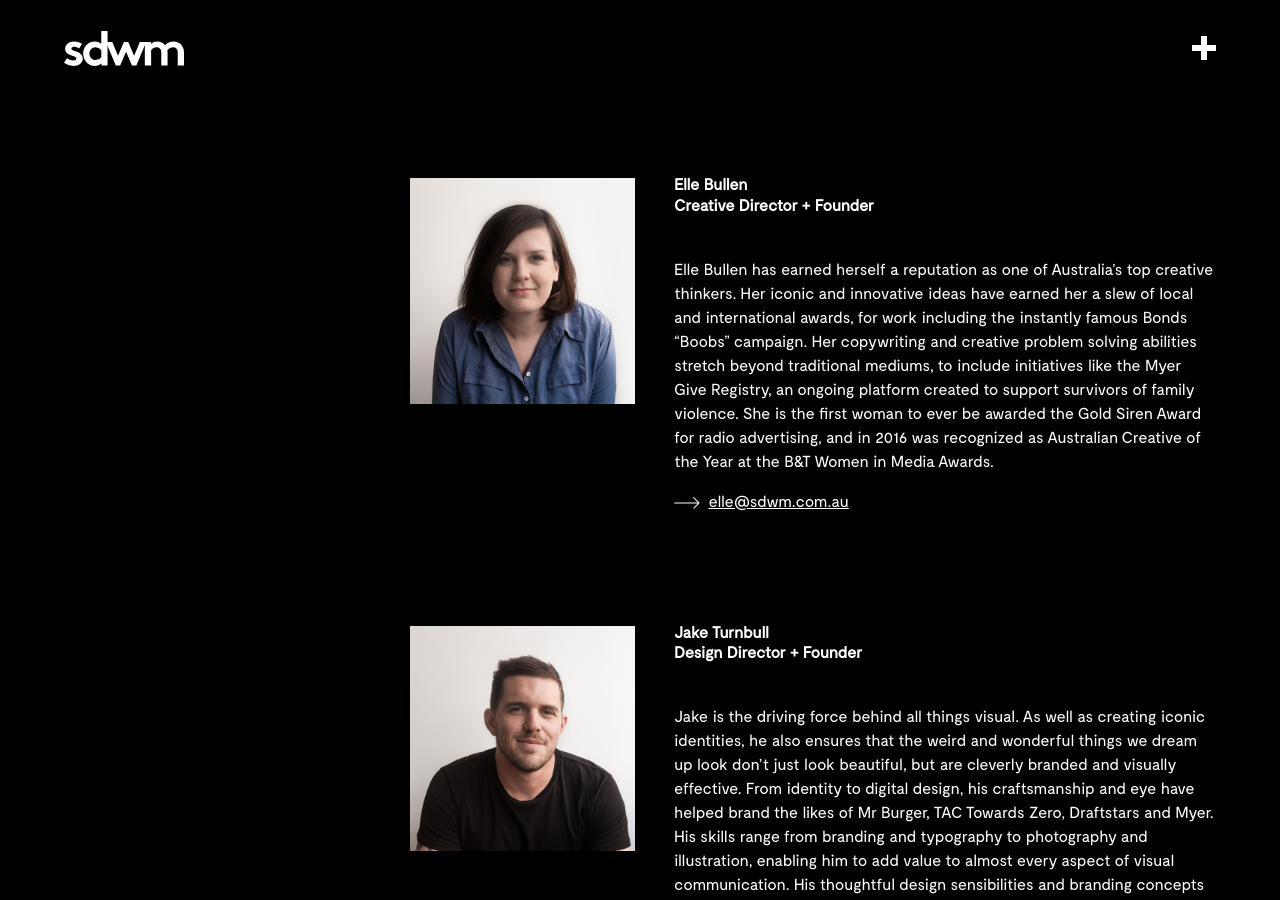
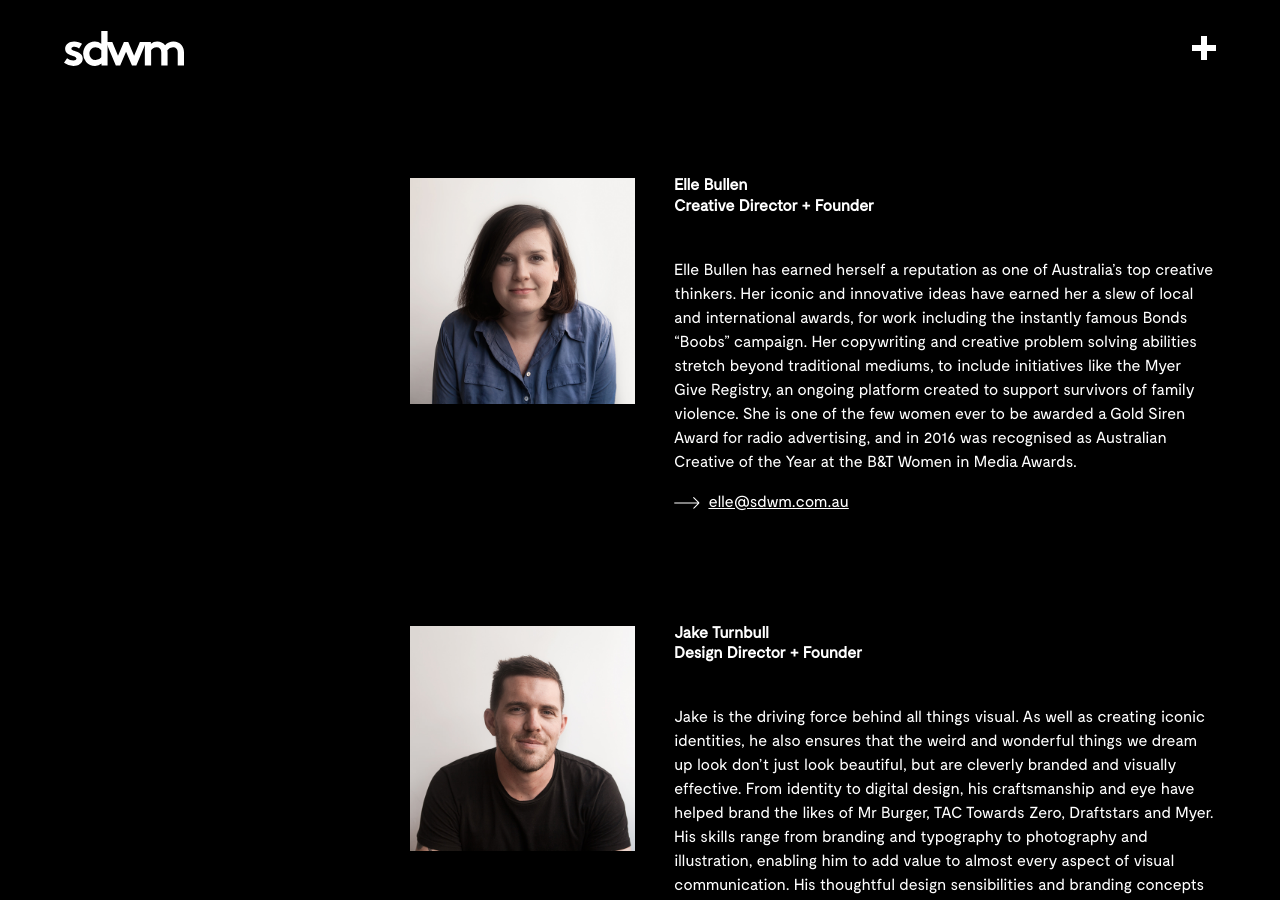
Before and after one commit to jolane/sdwm, a Jekyll site: the page built from who-we-are.html, in a window 1280 px wide and 900 px high, scrolled down 550 px. Built offline with Jekyll 4.4.1, drawn with Linux system fonts in a browser that asks for light colours.

Commit message:
Updated Elle's bio

```diff
--- a/_data/team.yml
+++ b/_data/team.yml
@@ -6,7 +6,7 @@
   image: profile-james.jpg
 - name: Elle Bullen
   title: Creative Director + Founder
-  bio: Elle Bullen has earned herself a reputation as one of Australia’s top creative thinkers. Her iconic and innovative ideas have earned her a slew of local and international awards, for work including the instantly famous Bonds “Boobs” campaign. Her copywriting and creative problem solving abilities stretch beyond traditional mediums, to include initiatives like the Myer Give Registry, an ongoing platform created to support survivors of family violence. She is the first woman to ever be awarded the Gold Siren Award for radio advertising, and in 2016 was recognized as Australian Creative of the Year at the B&T Women in Media Awards.
+  bio: Elle Bullen has earned herself a reputation as one of Australia’s top creative thinkers. Her iconic and innovative ideas have earned her a slew of local and international awards, for work including the instantly famous Bonds “Boobs” campaign. Her copywriting and creative problem solving abilities stretch beyond traditional mediums, to include initiatives like the Myer Give Registry, an ongoing platform created to support survivors of family violence. She is one of the few women ever to be awarded a Gold Siren Award for radio advertising, and in 2016 was recognised as Australian Creative of the Year at the B&T Women in Media Awards.
   email: elle@sdwm.com.au
   image: profile-elle.jpg
 - name: Jake Turnbull
```
